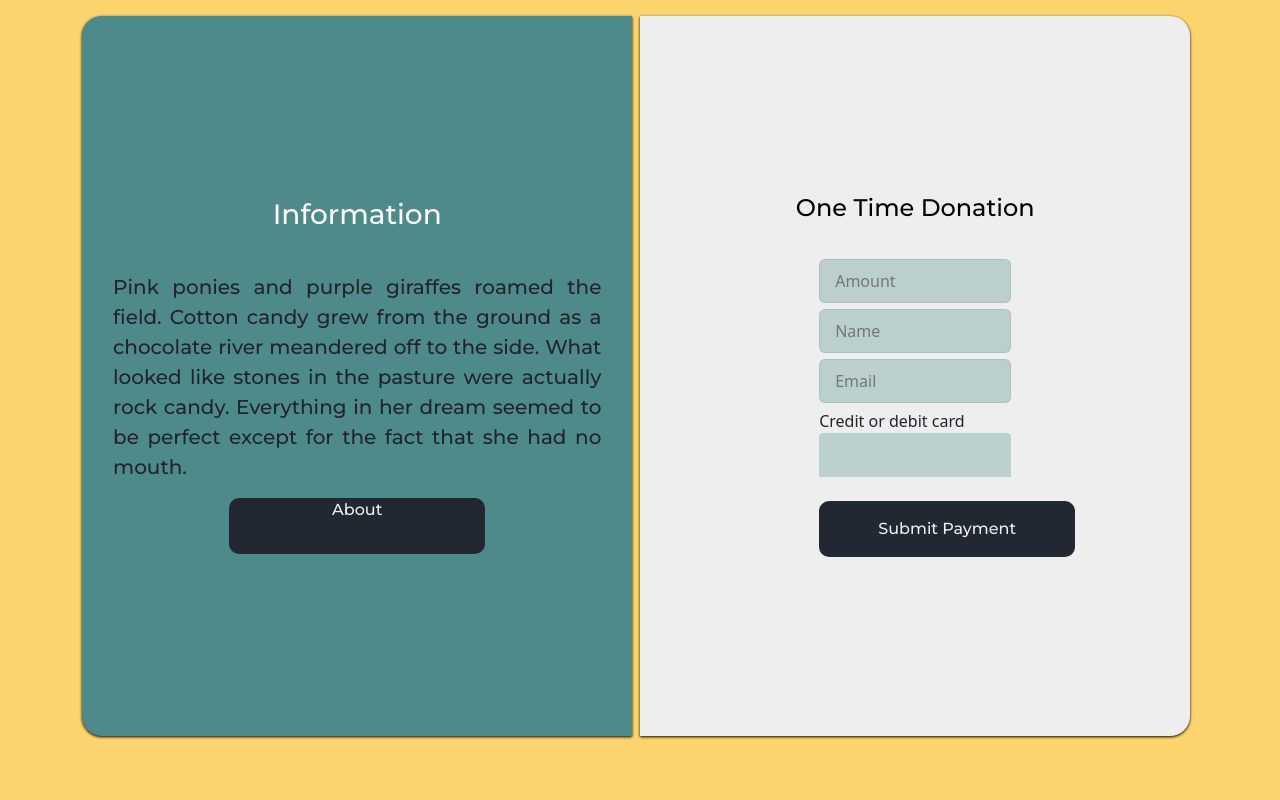
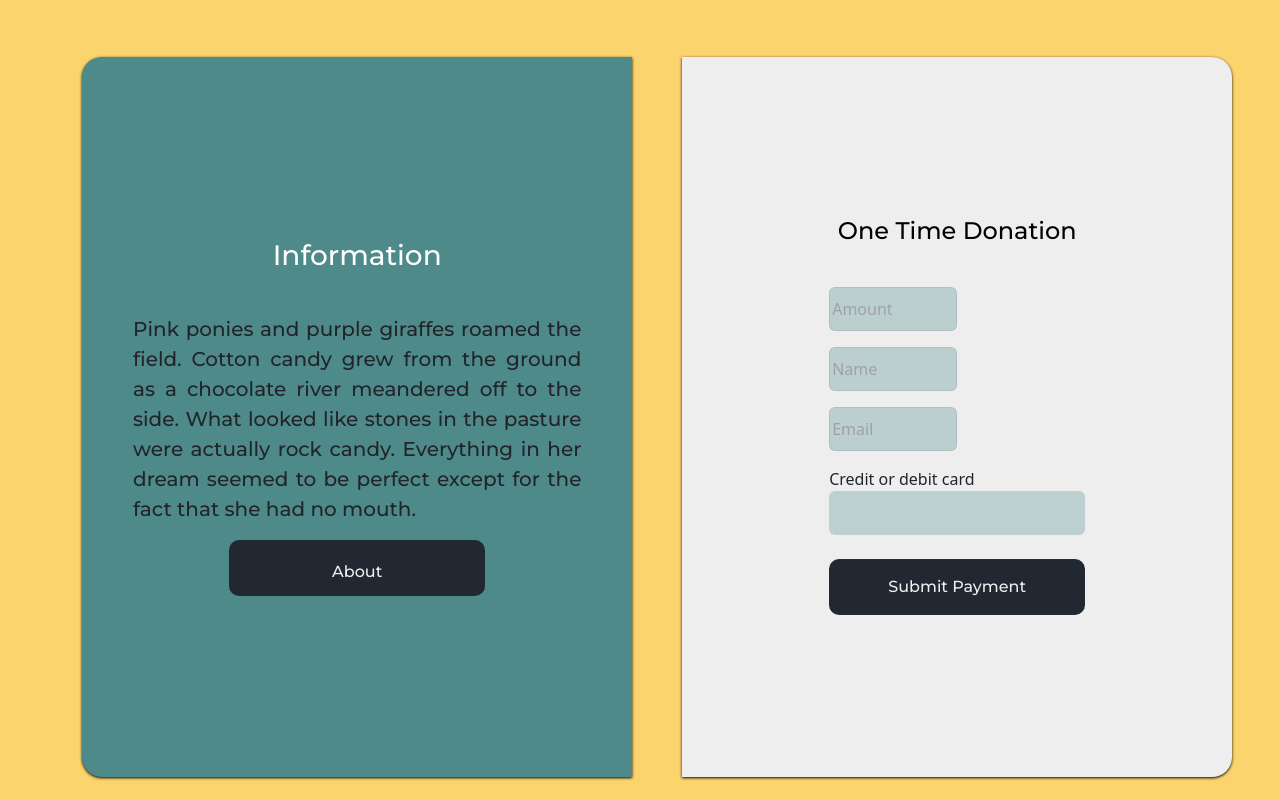
Before and after one commit to anishashruti/Helping-Hands, a Django app: page /donate/ in a window 1280 px wide. Run offline with Django 3.2, Linux system fonts and the light colour scheme; some libraries are stand-ins or nearby versions.

Commit message:
styling done

```diff
--- a/HelpingHands/base/templates/base/donate.html
+++ b/HelpingHands/base/templates/base/donate.html
@@ -9,7 +9,8 @@ Donate
 {% endblock scripts %}
 
 {% block content %}
-<link rel="stylesheet" href="{% static 'css/donate.css' %}">
+
+<div id="container">
 	<div class="column-6">
 		<div id="left-wrapper">
 			<div id="left-wrapper-head">
@@ -20,7 +21,7 @@ Donate
 				<p>Pink ponies and purple giraffes roamed the field. Cotton candy grew from the ground as a chocolate river meandered off to the side. What looked like stones in the pasture were actually rock candy. Everything in her dream seemed to be perfect except for the fact that she had no mouth.</p>
 			</div>
 			<div id="about-btn">
-			About
+			<p>About</p>
 			</div>
 		</div>
 	</div>
@@ -34,7 +35,7 @@ Donate
 				{% csrf_token %}
 				<div class="form-field-12">
 					<div class="form-field-6">
-				  <input required type="number" name="amount" placeholder="Amount">
+					  <input required type="integer" name="amount" placeholder="Amount">
 				  </div>
 				</div>
 				<div class="form-field-6">
@@ -62,6 +63,8 @@ Donate
 			</form>
 		</div>
 	</div>
+</div>
+
 
 	<script>
     var stripe = Stripe('pk_test_51Gz20rIPDW7FrALV9nHGF02My5bHPpLXia3mV4BMqofdwgZJ4jOt7mFGM9wnAGhlxy0s85lVnW1Tn9a43J162Chp00rwYE95Gf');
@@ -78,7 +81,7 @@ Donate
 		    fontSmoothing: 'antialiased',
 		    fontSize: '16px',
 		    '::placeholder': {
-		      color: '#aab7c4'
+		      color: '#aab7c4',
 		    }
 		  },
 		  invalid: {
--- a/HelpingHands/base/templates/base/done.html
+++ b/HelpingHands/base/templates/base/done.html
@@ -5,7 +5,9 @@ Thanks
 {% endblock title %}
 {% block content %}
 	<div id="box">
-		<h4>Thank you {{name}} for your contribution of {{amount}}</h4>
-		<p>Your support helps me fulfill my dream of teaching aspiring developers around the world! You should receive a receipt to the email you provided shortly :)</p>
+		<h3>Donation successful</h3>
+		<img src="{% static "images/tick.png" %}"  height="200">
+		<h4>Thank you for donating &#x20B9;{{amount}}</h4>
+		<p>You should receive a receipt to the email you provided shortly :)</p>
 	</div>
 {% endblock content %}
--- a/HelpingHands/base/views.py
+++ b/HelpingHands/base/views.py
@@ -19,7 +19,7 @@ def donate(request):
 def charge(request):
 	if request.method == 'POST':
 		amount = int(request.POST['amount'])
-
+		name=request.POST['name']
 		customer = stripe.Customer.create(
 			email=request.POST['email'],
 			name=request.POST['name'],
@@ -28,12 +28,12 @@ def charge(request):
 
 		charge = stripe.Charge.create(
 			customer=customer,
-			amount=amount,
+			amount=amount*100,
 			currency='inr',
 			description="Donation",
 			)
 	return redirect(reverse('base:thanks', args=[amount]))
 
-def thanks(request, args):
+def thanks(request,args):
 	amount = args
 	return render(request, 'base/done.html', {'amount':amount})
--- a/HelpingHands/static/css/donate.css
+++ b/HelpingHands/static/css/donate.css
@@ -1,17 +1,145 @@
-form {
-    width: 15vw;
-    padding:0px;
+/* left and right of donation page  */
+#container{
+  width:1200px;
+  margin:0 auto;
+  padding-top: 3%;
+}
+.column-6{
+  width: 50%;
+  float:left;
+}
+  #left-wrapper{
+      display: flex;
+      background-color: #4F8A8B;
+      box-shadow: 0 1px 3px 0 black;
+      border-radius: 20px 0px 0px 20px;
+      border: 1px solid transparent;
+      padding: 30px;
+      width:43vw;
+      height:90vh;
+      flex-direction: column;
+      flex-wrap: wrap;
+      justify-content: center;
+      align-items: center;
+      padding:50px;
+  }
+
+  #left-wrapper-head{
+    color:#fff;
+    font-family: 'Montserrat', sans-serif;
+    text-align: center;
+    font-size:24px;
+  }
+  #left-wrapper-content{
+    font-family: 'Montserrat', sans-serif;
+    text-align: justify;
+    font-size:20px;
+  }
+    #about-btn{
+     width:20vw;
+     height:7vh;
+    background-color:#222831;
+    border-radius: 10px;
+    color: #EEEEEE;
+    text-align: center;
+    font-family: 'Montserrat', sans-serif;
+  }
+  #about-btn > p{
+    padding: 20px;
+  }
+
+  #right-wrapper{
+    background-color: #EEEEEE;
+      border-radius: 0px 20px 20px 0px;
+      border: 1px solid transparent;
+    padding: 30px;
+    width:43vw;
+    height:90vh;
+    box-shadow: 0 1px 3px 0 black;
+    display:flex;
+    flex-direction: column;
+    flex-wrap: wrap;
+    justify-content: center;
+    align-items: center;
+  }
+
+  #right-wrapper-head{
+    color: #000000;
+    font-family: 'Montserrat', sans-serif;
+    text-align: center;
+    font-size: 24px;
+  }
+
+  @media screen and (max-width:1200px){
+    #container{
+      width:80%;
+    }
+
+    .column-6{
+      width: 100%;
+    }
+  }
+
+  @media screen and (max-width:800px){
+    #container{
+      width:100%;
+    }
+  }
+
+  /* stripe element styling */
+
+  .StripeElement {
+    box-sizing: border-box;
+
+    height: 40px;
+
+    padding: 10px 12px;
+
+    border: 1px solid transparent;
+    border-radius: 4px;
+    background-color: white;
+
+    box-shadow: 0 1px 3px 0 #e6ebf1;
+    -webkit-transition: box-shadow 150ms ease;
+    transition: box-shadow 150ms ease;
+  }
+
+  .StripeElement--focus {
+    box-shadow: 0 1px 3px 0 #cfd7df;
+  }
+
+  .StripeElement--invalid {
+    border-color: #fa755a;
+  }
+
+  .StripeElement--webkit-autofill {
+    background-color: #fefde5 !important;
+  }
+
+/* form styling */
+
+  .form-field-12{
+    width: 100%;
+    margin-bottom: 10px;
+    padding-top: 5px;
+  }
+  .form-field-6{
+    width: 50%;
+    margin-bottom: 10px;
   }
   input {
     border-radius: 6px;
     margin-bottom: 6px;
-    padding: 15px;
     border: 1px solid rgba(50, 50, 93, 0.1);
     height: 44px;
     font-size: 16px;
     width: 100%;
     background: #4f8a8b4f;
     align-content: center;
+  }
+
+  input::placeholder {
+    color: #9fa1a6;
   }
   .result-message {
     line-height: 22px;
@@ -33,14 +161,11 @@ form {
     margin-top: 12px;
   }
   #card-element {
-    border-radius: 4px 4px 0 0 ;
+    border-radius: 6px ;
     padding: 12px;
     height: 44px;
     width: 100%;
     background: #4f8a8b4f;
-  }
-  #payment-request-button {
-    margin-bottom: 32px;
   }
   .myButton{
     width:20vw;
@@ -51,139 +176,6 @@ form {
     text-align: center;
     font-family: 'Montserrat', sans-serif;
   }
-  /* spinner/processing state, errors */
-  .spinner,
-  .spinner:before,
-  .spinner:after {
-    border-radius: 50%;
+  .myButton:hover {
+    opacity: .6;
   }
-  .spinner {
-    color: #ffffff;
-    font-size: 22px;
-    text-indent: -99999px;
-    margin: 0px auto;
-    position: relative;
-    width: 20px;
-    height: 20px;
-    box-shadow: inset 0 0 0 2px;
-    -webkit-transform: translateZ(0);
-    -ms-transform: translateZ(0);
-    transform: translateZ(0);
-  }
-  .spinner:before,
-  .spinner:after {
-    position: absolute;
-    content: "";
-  }
-  .spinner:before {
-    width: 10.4px;
-    height: 20.4px;
-    background: #5469d4;
-    border-radius: 20.4px 0 0 20.4px;
-    top: -0.2px;
-    left: -0.2px;
-    -webkit-transform-origin: 10.4px 10.2px;
-    transform-origin: 10.4px 10.2px;
-    -webkit-animation: loading 2s infinite ease 1.5s;
-    animation: loading 2s infinite ease 1.5s;
-  }
-  .spinner:after {
-    width: 10.4px;
-    height: 10.2px;
-    background: #5469d4;
-    border-radius: 0 10.2px 10.2px 0;
-    top: -0.1px;
-    left: 10.2px;
-    -webkit-transform-origin: 0px 10.2px;
-    transform-origin: 0px 10.2px;
-    -webkit-animation: loading 2s infinite ease;
-    animation: loading 2s infinite ease;
-  }
-  @-webkit-keyframes loading {
-    0% {
-      -webkit-transform: rotate(0deg);
-      transform: rotate(0deg);
-    }
-    100% {
-      -webkit-transform: rotate(360deg);
-      transform: rotate(360deg);
-    }
-  }
-  @keyframes loading {
-    0% {
-      -webkit-transform: rotate(0deg);
-      transform: rotate(0deg);
-    }
-    100% {
-      -webkit-transform: rotate(360deg);
-      transform: rotate(360deg);
-    }
-  }
-  @media only screen and (max-width: 600px) {
-    form {
-      width: 80vw;
-    }
-  }
-
-  #left-wrapper{
-      display: flex;
-    background-color: #4F8A8B;
-    box-shadow: 0 1px 3px 0 black;
-      border-radius: 20px 0px 0px 20px;
-      border: 1px solid transparent;
-      padding: 30px;
-      width:43vw;
-      height:90vh;
-      flex-direction: column;
-      flex-wrap: wrap;
-      justify-content: center;
-      align-items: center;
-  }
-
-  #left-wrapper-head{
-    color:#fff;
-    font-family: 'Montserrat', sans-serif;
-    text-align: center;
-    font-size:24px;
-  }
-  #left-wrapper-content{
-    font-family: 'Montserrat', sans-serif;
-    text-align: justify;
-    font-size:20px;
-  }
-  #right-wrapper{
-    background-color: #EEEEEE;
-      border-radius: 0px 20px 20px 0px;
-      border: 1px solid transparent;
-    padding: 30px;
-    width:43vw;
-    height:90vh;
-    box-shadow: 0 1px 3px 0 black;
-    display: flex;
-    flex-direction: column;
-    flex-wrap: wrap;
-    justify-content: center;
-    align-items: center;
-  }
-
-  .column-6{
-    width: 50%;
-    float:left;
-  }
-
-
-  #right-wrapper-head{
-    color: #000000;
-    font-family: 'Montserrat', sans-serif;
-    text-align: center;
-    font-size: 24px;
-  }
-  #about-btn{
-     width:20vw;
-     height:7vh;
-    background-color:#222831;
-    border-radius: 10px;
-    color: #EEEEEE;
-    text-align: center;
-    font-family: 'Montserrat', sans-serif;
-  }
--- /dev/null
+++ b/HelpingHands/static/css/done.css
@@ -0,0 +1,15 @@
+#box{
+    border: 1px solid black;
+    text-align: center;
+    font-family: 'Montserrat', sans-serif;
+    background-color:#222831;
+    color:#EEEEEE;
+    padding:30px;
+    position:fixed;
+    top: 50%;
+    left: 50%;
+    box-shadow: 2px 2px 2px 2px rgba(95, 90, 90, 0.589);
+    border-radius:12px;
+    margin-top: -15em; /*set to a negative number 1/2 of your height*/
+    margin-left: -15em; /*set to a negative number 1/2 of your width*/
+  }
--- a/HelpingHands/templates/layout.html
+++ b/HelpingHands/templates/layout.html
@@ -17,6 +17,8 @@
 
     <!-- Custom js & css -->
     <link rel="stylesheet" href="{% static 'css/style.css' %}">
+    <link rel="stylesheet" href="{% static 'css/donate.css' %}">
+    <link rel="stylesheet" href="{% static 'css/done.css' %}">
     <script src="{% static 'javascript/main.js' %}"></script>
     {% block scripts %}
     {% endblock scripts %}
@@ -31,7 +33,7 @@
   </head>
   <script src="https://js.stripe.com/v3/"></script>
   <body>
-    <div class="container mt-3 mb-3">
+    <div class="container mt-4 mb-4">
         {% block content %}
         {% endblock content %}
     </div>
```
Also changed, not shown: HelpingHands/static/images/tick.png (added). Lines whose indentation alone changed are shown as unchanged.
